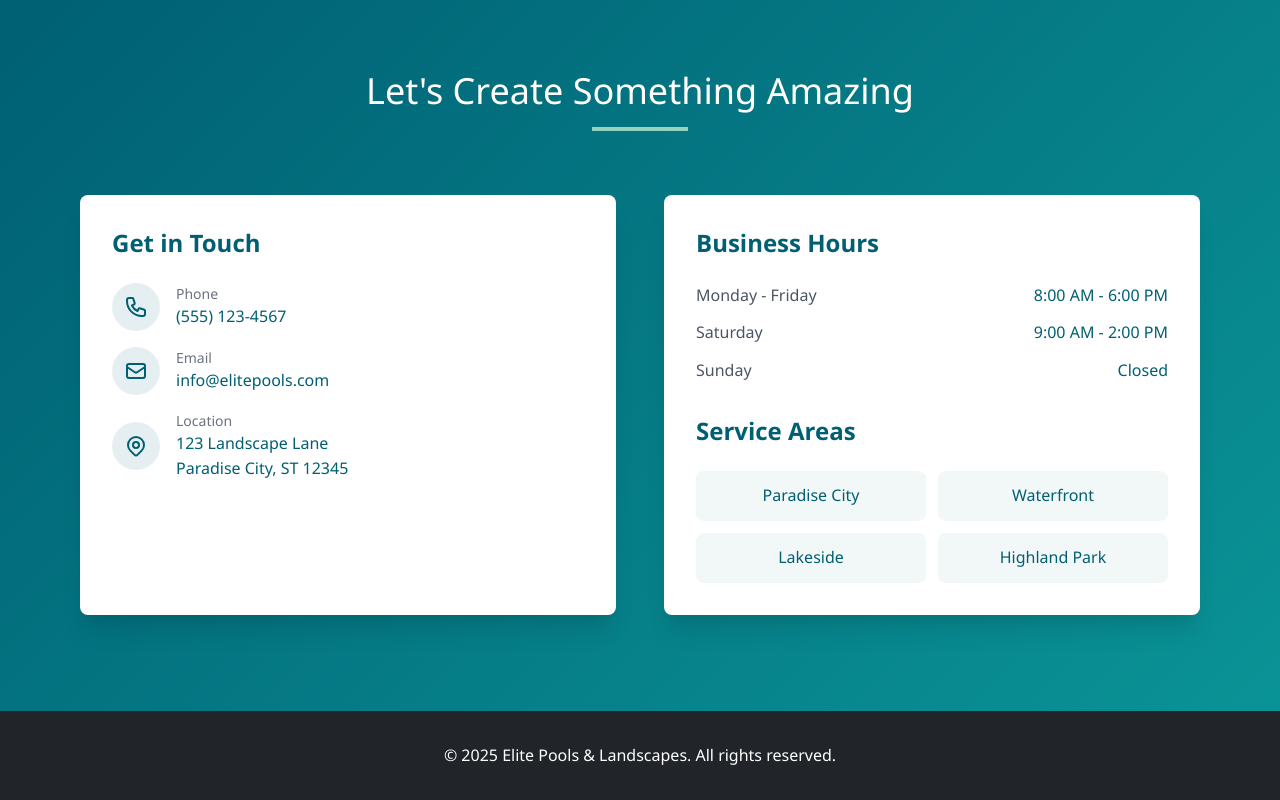
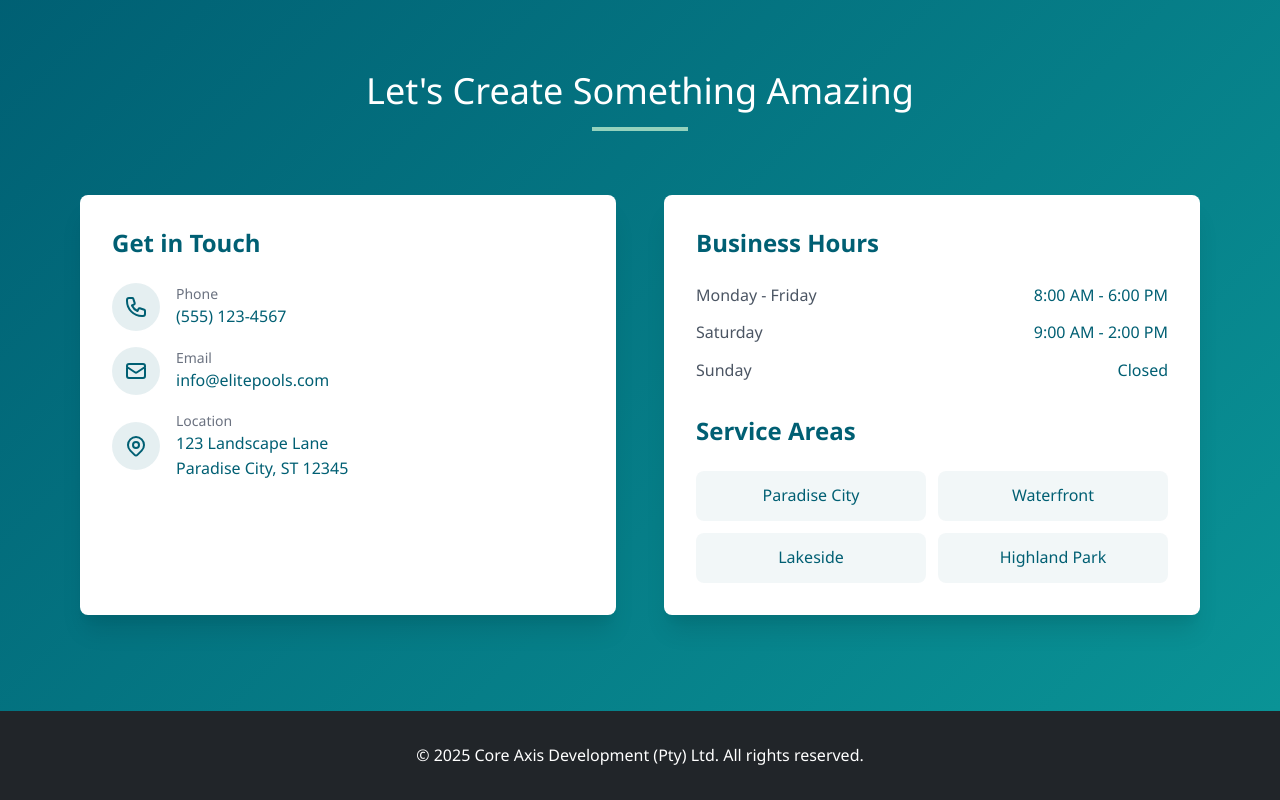
Before and after one commit to CoreAxis-Development/pool-landscaoe, a website: page index.html in a window 1280 px wide. Shown: the part 2712-3512 px from the top of the page. Drawn offline with Linux system fonts and the light colour scheme.

Commit message:
change footer copywright

```diff
--- a/index.html
+++ b/index.html
@@ -812,7 +812,7 @@
 
 <footer>
     <div class="container">
-        <p>&copy; 2025 Elite Pools & Landscapes. All rights reserved.</p>
+        <p>&copy; 2025 Core Axis Development (Pty) Ltd. All rights reserved.</p>
     </div>
 </footer>
 </body>
```
